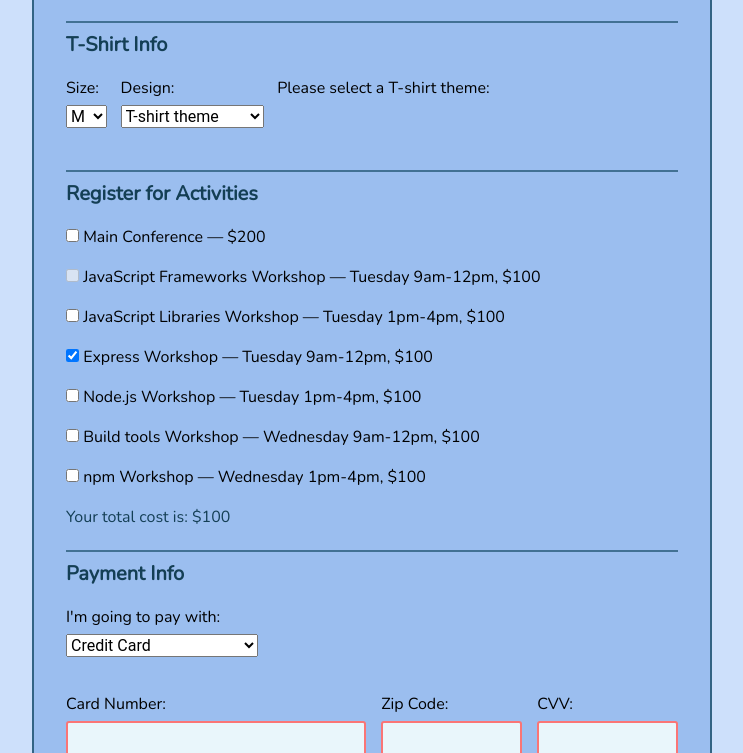
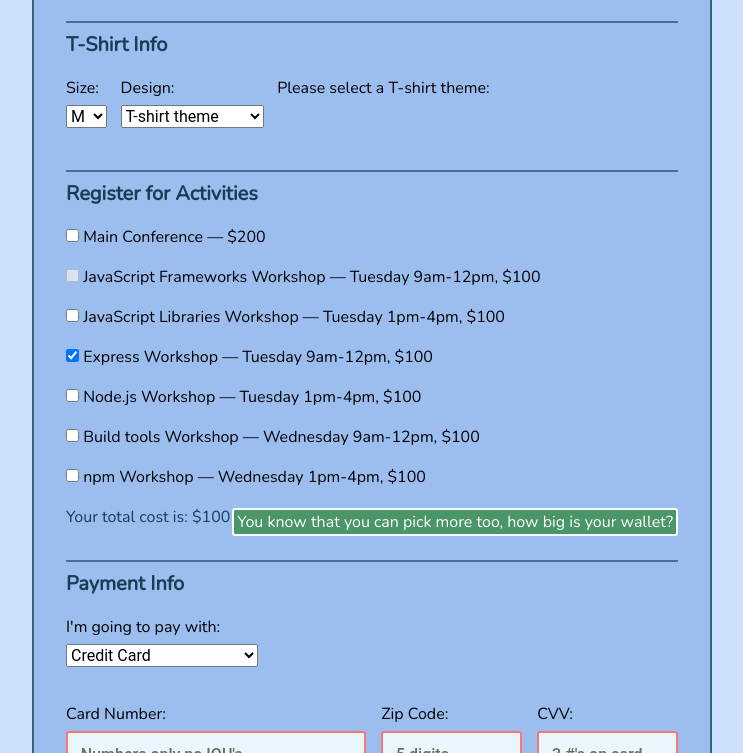
Before and after one commit to d-bryan/interactive-form, a website: page index.html in a window 1280 px wide. Both pictures are taken after a click on the element 640 px from the left and 884 px from the top of the page. Shown: the part 531-1284 px from the top of the page, without its empty margins (268-1011 px from the left). Drawn offline with nearby package versions, Linux system fonts and the light colour scheme.

Commit message:
final project updates, all sections have conditional changes. should exceed expectatios now. Also corrected the credit card bug where you could type in numbers

```diff
--- a/css/style.css
+++ b/css/style.css
@@ -196,6 +196,11 @@ textarea:focus {
 	border-radius: 3px;
 }
 
+.submit-success{
+	border: 2px solid rgba(50, 138, 64, 0.767);
+	border-radius: 3px;
+}
+
 .name-error, .email-error, .activity-error, .credit-error, .zip-error, .cvv-error {
 	float: right;
 	background: rgba(255, 78, 78, 0.767);
@@ -204,8 +209,12 @@ textarea:focus {
 	border-radius: 3px;
 	padding: 3px;
 }
+.blank::placeholder {
+	color: rgb(107, 107, 107);
+}
 
-.email-success {
+
+.name-success, .email-success, .activity-success, .credit-success, .zip-success, .cvv-success {
 	float: right;
 	background: rgba(50, 138, 64, 0.767);
 	color: #fff;
--- a/js/script.js
+++ b/js/script.js
@@ -18,12 +18,17 @@ $(document).ready(function () {
 
     // FORM VALIDATION CONSTANTS
     const NAME_ERROR = $('<span class="name-error">Please enter your name</span>');
+    const NAME_SUCCESS = $('<span class="name-success">Ensure that its your full name</span>');
     const EMAIL_ERROR = $('<span class="email-error">Please enter a valid email address</span>');
     const EMAIL_SUCCESS = $('<span class="email-success">That looks like a valid email to us</span>');
     const ACTIVITY_ERROR = $('<span class="activity-error">Please select at least one activity</span>');
+    const ACTIVITY_SUCCESS = $('<span class="activity-success">You know that you can pick more too, how big is your wallet?</span>');
     const CREDIT_NUMBER_ERROR = $('<span class="credit-error">Please ensure that the card number is between 13 and 16 digits</span>');
+    const CREDIT_NUMBER_SUCCESS = $('<span class="credit-success">We are ready for your money</span>');
     const CREDIT_ZIP_ERROR = $('<span class="zip-error">5 digit zip</span>');
+    const CREDIT_ZIP_SUCCESS = $('<span class="zip-success">Looks Good</span>');
     const CREDIT_CVV_ERROR = $('<span class="cvv-error">3 digit CVV</span>');
+    const CREDIT_CVV_SUCCESS = $('<span class="cvv-success">Success</span>');
     const NAME_LABEL = $('div.container label[for="name"]');
     const EMAIL_LABEL = $('div.container label[for="mail"]');
     const ACTIVITY_LABEL = $('div.container fieldset.activities');
@@ -33,9 +38,9 @@ $(document).ready(function () {
 
     // REGEX CONSTANTS
     const regexEmail = /^.+@\w+\.com$/;
-    const regexCreditCard = /\d{13,16}/;
-    const regexZipCode = /\d{5}/;
-    const regexCVV = /\d{3}/;
+    const regexCreditCard = /^(?:[0-9]{13,16})?$/;
+    const regexZipCode = /^(?:[0-9]{5})?$/;
+    const regexCVV = /^(?:[0-9]{3})?$/;
 
 
     let activitiesCost = 0;
@@ -45,6 +50,8 @@ $(document).ready(function () {
     /******************************************
     Functions
     ******************************************/
+
+    // function to show that no data has been entered
 
     // function to set attribute value
     const setAttribute = (selector,attr, val) => {
@@ -69,6 +76,7 @@ $(document).ready(function () {
         add2.addClass(className);
     };
 
+    // Checks to see if at least one checkbox is checked
     const checkboxIsChecked = () => {
         const checkbox = $('fieldset.activities input');
 
@@ -113,36 +121,62 @@ $(document).ready(function () {
         return false;
       };
     // function to add validation messages to the page for the user
-    const validationMessages = (label, error, targethide) => {
-        label.append(error);
+    const validationMessages = (label, element, targethide) => {
+        label.append(element);
         targethide.hide();
     };
 
-    const addHelperContent = () => {
+    // const addHelperContent = () => {
         // Validation Messages
         validationMessages(NAME_LABEL,NAME_ERROR,$('.name-error'));
+        validationMessages(NAME_LABEL,NAME_SUCCESS,$('.name-success'));
         validationMessages(EMAIL_LABEL,EMAIL_ERROR,$('.email-error'));
         validationMessages(EMAIL_LABEL,EMAIL_SUCCESS,$('.email-success'));
         validationMessages(ACTIVITY_LABEL,ACTIVITY_ERROR,$('.activity-error'));
+        validationMessages(ACTIVITY_LABEL,ACTIVITY_SUCCESS,$('.activity-success'));
         validationMessages(CREDIT_LABEL,CREDIT_NUMBER_ERROR,$('.credit-error'));
+        validationMessages(CREDIT_LABEL,CREDIT_NUMBER_SUCCESS,$('.credit-success'));
         validationMessages(ZIP_LABEL,CREDIT_ZIP_ERROR,$('.zip-error'));
+        validationMessages(ZIP_LABEL,CREDIT_ZIP_SUCCESS,$('.zip-success'));
         validationMessages(CVV_LABEL,CREDIT_CVV_ERROR,$('.cvv-error'));
+        validationMessages(CVV_LABEL,CREDIT_CVV_SUCCESS,$('.cvv-success'));
+
+        // const setAttribute = (selector,attr, val) => {
+        //     selector.attr(attr,val);
+        // };
+
+        // set attribute for placeholder messages
+        setAttribute($('#name'),'placeholder','Hello my name is....');
+        $('#name').addClass('blank');
+        setAttribute($('#mail'),'placeholder','Should look like name@something.com');
+        $('#mail').addClass('blank');
+        setAttribute($('#cc-num'),'placeholder',"Numbers only no IOU's");
+        $('#cc-num').addClass('blank');
+        setAttribute($('#zip'),'placeholder','5 digits');
+        $('#zip').addClass('blank');
+        setAttribute($('#cvv'),'placeholder',"3 #'s on card");
+        $('#cvv').addClass('blank');
 
         // hide validation messages
         $('.name-error').hide();
+        $('.name-success').hide();
         $('.email-error').hide();
         $('.email-success').hide();
         $('.activity-error').hide();
+        $('.activity-success').hide();
         $('.credit-error').hide();
+        $('.credit-success').hide();
         $('.zip-error').hide();
+        $('.zip-success').hide();
         $('.cvv-error').hide();
+        $('.cvv-success').hide();
 
         // Required Content
         $('#cc-num').attr({'minlength': 13,'maxlength': 16});
         $('#zip').attr({'minlength': 5,'maxlength': 5});
         $('#cvv').attr({'minlength': 3,'maxlength': 3});
-    };
-    addHelperContent();
+    // };
+    // addHelperContent();
     /******************************************
     Basic Info Section
     ******************************************/
@@ -345,11 +379,15 @@ $(document).ready(function () {
     // Function to check if NAME field is blank and to add/remove helper class that shows the user their error
     const name_helper = () => {
         const nameValue = $('#name').val();
+        // start with shown
 
-        if (nameValue !== '') {
+
+        if (nameValue.length >= 3) {
+            add_class_show($('#name'),$('.name-success'),'submit-success');
             rem_class_hide($('#name'),$('.name-error'),'submit-error');
-        } else {
+        } else if (nameValue.length <= 1) {
             add_class_show($('#name'),$('.name-error'),'submit-error');
+            rem_class_hide($('#name'),$('.name-success'),'submit-success');
         }
     };
 
@@ -379,9 +417,11 @@ $(document).ready(function () {
 
         $('input[type="checkbox"]').change(function(){
             if (checkboxIsChecked() === true) {
+                $('.activity-success').show(500);
                 rem_class_hide(fieldsetLegend,$('.activity-error'),'submit-error');
             } else {
                 add_class_show(fieldsetLegend,$('.activity-error'),'submit-error');
+                $('.activity-success').hide(500);
             }
         });
     };
@@ -410,10 +450,13 @@ $(document).ready(function () {
         let emailValue = $('input#mail').val();
         let cardNumber_val = $('#cc-num').val();
         let numberParse_val = parseInt(cardNumber_val);
+        console.log(numberParse_val);
         let cardZip_val = $('#zip').val();
         let zipParse_val = parseInt(cardZip_val);
+        console.log(zipParse_val);
         let cardCVV_val = $('#cvv').val();
         let cvvParse_val = parseInt(cardCVV_val);
+        console.log(cvvParse_val);
 
         // name validation
         if ($('#name').val() === '' || $('#name').val().length === 0) {
@@ -454,27 +497,33 @@ $(document).ready(function () {
             //helper functions to display css classes
 
             // check credit card
-            if (checkCredit(numberParse_val) === false) {
+            if (checkCredit(cardNumber_val) === false || cardNumber_val === '') {
                 add_class_show($('#cc-num'),$('.credit-error'),'submit-error');
+                rem_class_hide($('#cc-num'),$('.credit-success'),'submit-success');
                 e.preventDefault();
             } else {
                 rem_class_hide($('#cc-num'),$('.credit-error'),'submit-error');
+                add_class_show($('#cc-num'),$('.credit-success'),'submit-success');
             }
 
             // check zip code
-            if (checkZip(zipParse_val) === false) {
+            if (checkZip(cardZip_val) === false || cardZip_val === '') {
                 add_class_show($('#zip'),$('.zip-error'),'submit-error');
+                rem_class_hide($('#zip'),$('.zip-success'),'submit-success');
                 e.preventDefault();
             } else {
                 rem_class_hide($('#zip'),$('.zip-error'),'submit-error');
+                add_class_show($('#zip'),$('.zip-success'),'submit-success');
             }
 
             // check cvv number
-            if (checkCVV(cvvParse_val) === false) {
+            if (checkCVV(cardCVV_val) === false || cardCVV_val === '') {
                 add_class_show($('#cvv'),$('.cvv-error'),'submit-error');
+                rem_class_hide($('#cvv'),$('.cvv-success'),'submit-success');
                 e.preventDefault();
             } else {
                 rem_class_hide($('#cvv'),$('.cvv-error'),'submit-error');
+                add_class_show($('#cvv'),$('.cvv-success'),'submit-success');
             }
 
         } else if (paymentType === 'PayPal'){
```
